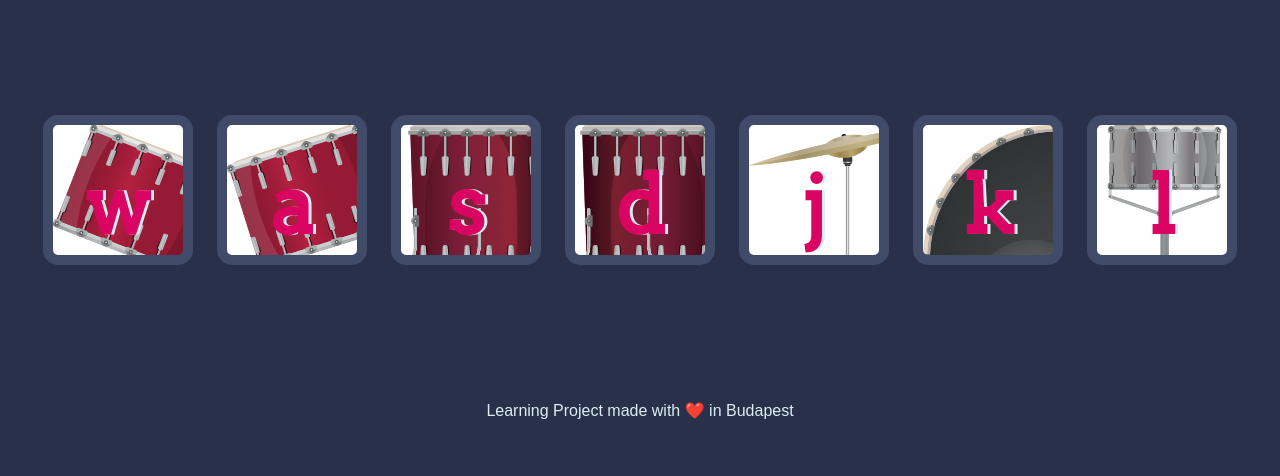
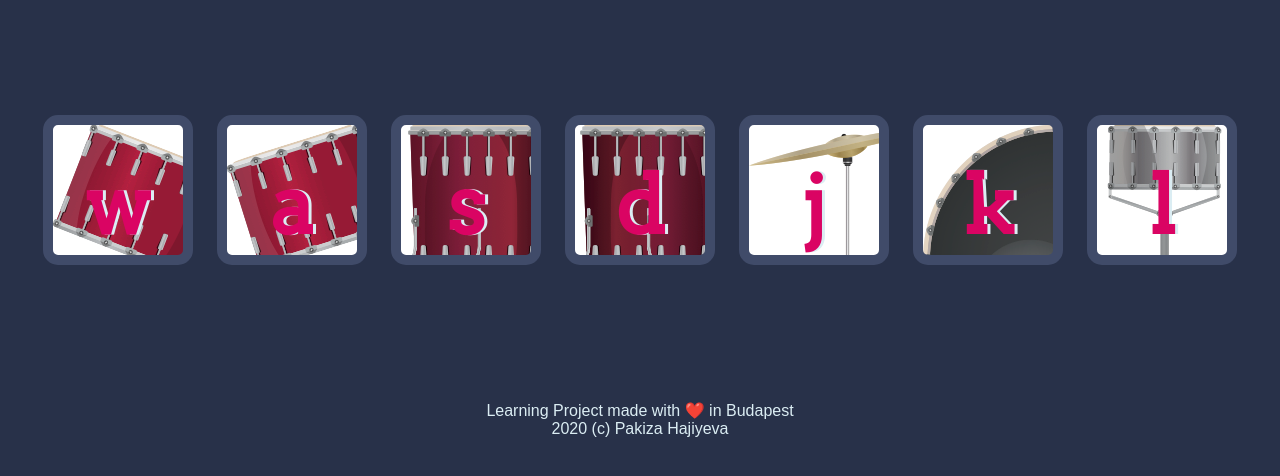
Before and after one commit to pakigrint/drum_kit, a plain HTML site: page index.html in a window 1280 px wide. Shown: the part 174-650 px from the top of the page. Drawn offline with Linux system fonts and the light colour scheme.

Commit message:
add my name

```diff
--- a/index.html
+++ b/index.html
@@ -24,6 +24,8 @@
 
   <footer>
     Learning Project made with ❤️ in Budapest
+    <br>
+    2020 (c) Pakiza Hajiyeva
   </footer>
   <script src="index.js" charset="utf-8"></script>
 </body>
```
